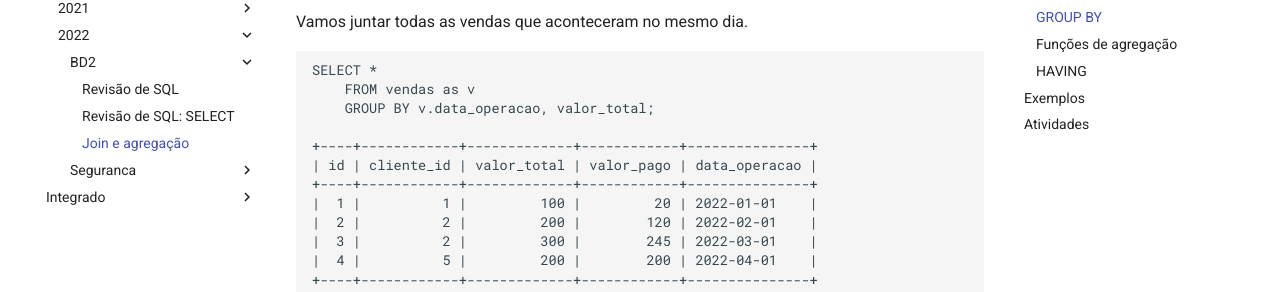
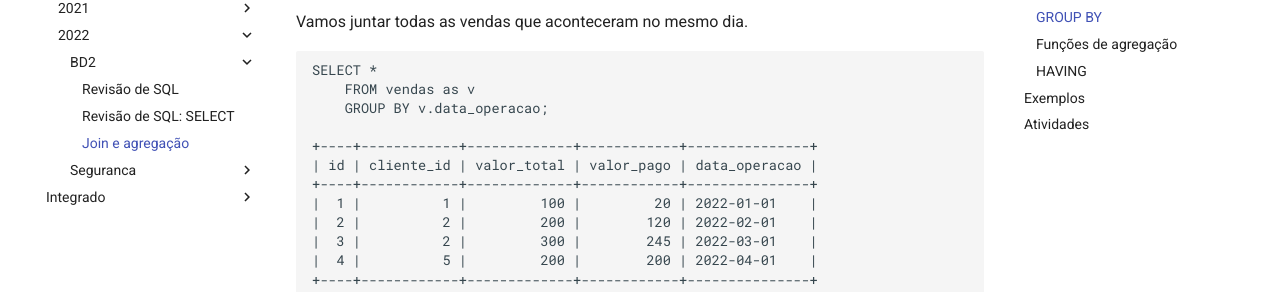
Before and after one commit to psenna/ifpr-disciplinas, an MkDocs documentation site: the page built from docs/ADS/2022/BD2/03 - join_e_agregacao.md, in a window 1280 px wide and 900 px high, scrolled down 3556 px. Shown: the part 199-491 px from the top of the window. Built offline with MkDocs 1.6.1 and Material for MkDocs 9.7.7, drawn with Linux system fonts in a browser that asks for light colours; comment, search, counter and statistics services are not loaded; some of the changed lines change nothing that is shown; some of the changed text lies outside the part shown.

Commit message:
sql da aula

````diff
--- a/docs/ADS/2022/BD2/03 - join_e_agregacao.md
+++ b/docs/ADS/2022/BD2/03 - join_e_agregacao.md
@@ -113,7 +113,7 @@
 ```
 SELECT *
     FROM vendas as v
-    GROUP BY v.data_operacao, valor_total;
+    GROUP BY v.data_operacao;
 
 +----+------------+-------------+------------+---------------+
 | id | cliente_id | valor_total | valor_pago | data_operacao |
@@ -206,7 +206,24 @@
 
 ![aang](./imgs/rocky.jpeg)
 
-(fazer em sala.)
+```
+SELECT cid.*, SUM(v.valor_total - v.valor_pago) AS 'divida'
+    FROM cidades AS cid
+    JOIN clientes AS cli ON  cid.id = cli.cidade_id
+    JOIN vendas AS v ON v.cliente_id = cli.id
+    GROUP BY cid.id
+    ORDER BY divida desc;
+
++----+----------+--------+
+| id | nome     | divida |
++----+----------+--------+
+|  1 | Umuarama |    720 |
+|  2 | Maringa  |    610 |
+|  5 | Xambre   |    210 |
+|  3 | Londrina |     80 |
+|  4 | Cascavel |     40 |
++----+----------+--------+
+```
 
 
 ## Atividades
````
Also changed, not shown: 1 other file.
